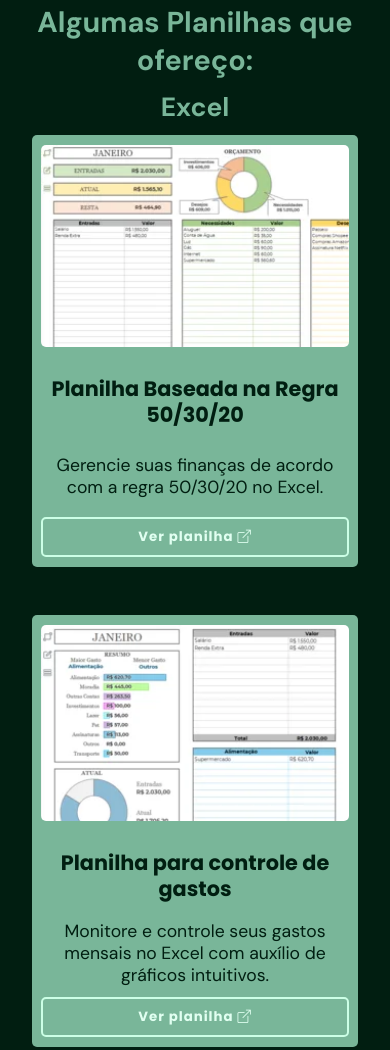
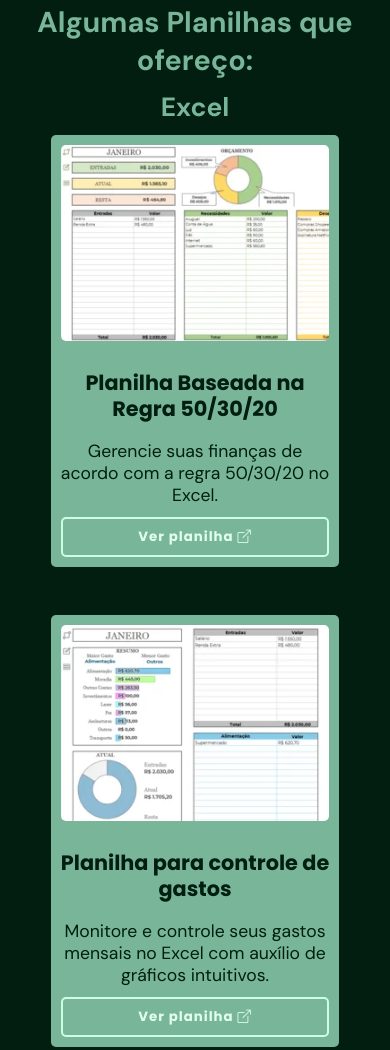
Before and after one commit to jefferson-da-silva-santos/project-jessica-planilhas, a website built with Vite: page index.html in a window 390 px wide. Shown: the part 1749-2799 px from the top of the page. Built offline with nearby package versions, Linux system fonts and the light colour scheme.

Commit message:
Ajustando o tamanho dos cards

```diff
--- a/src/css/styles.css
+++ b/src/css/styles.css
@@ -1341,7 +1341,7 @@ body {
     height: 27em;
     row-gap: 1em;
     column-gap: 0em;
-    width: 75%;
+    width: 20em;
     margin: auto;
   }
 
@@ -1601,7 +1601,7 @@ body {
   .data {
     row-gap: 0.5em;
     column-gap: 0em;
-    width: 85%;
+    width: 18em;
   }
 
   .data-title {
@@ -1845,7 +1845,7 @@ body {
   }
 
   .data {
-    width: 93%;
+    width: 18em;
   }
 
   /* Estilos YouTube */
```
